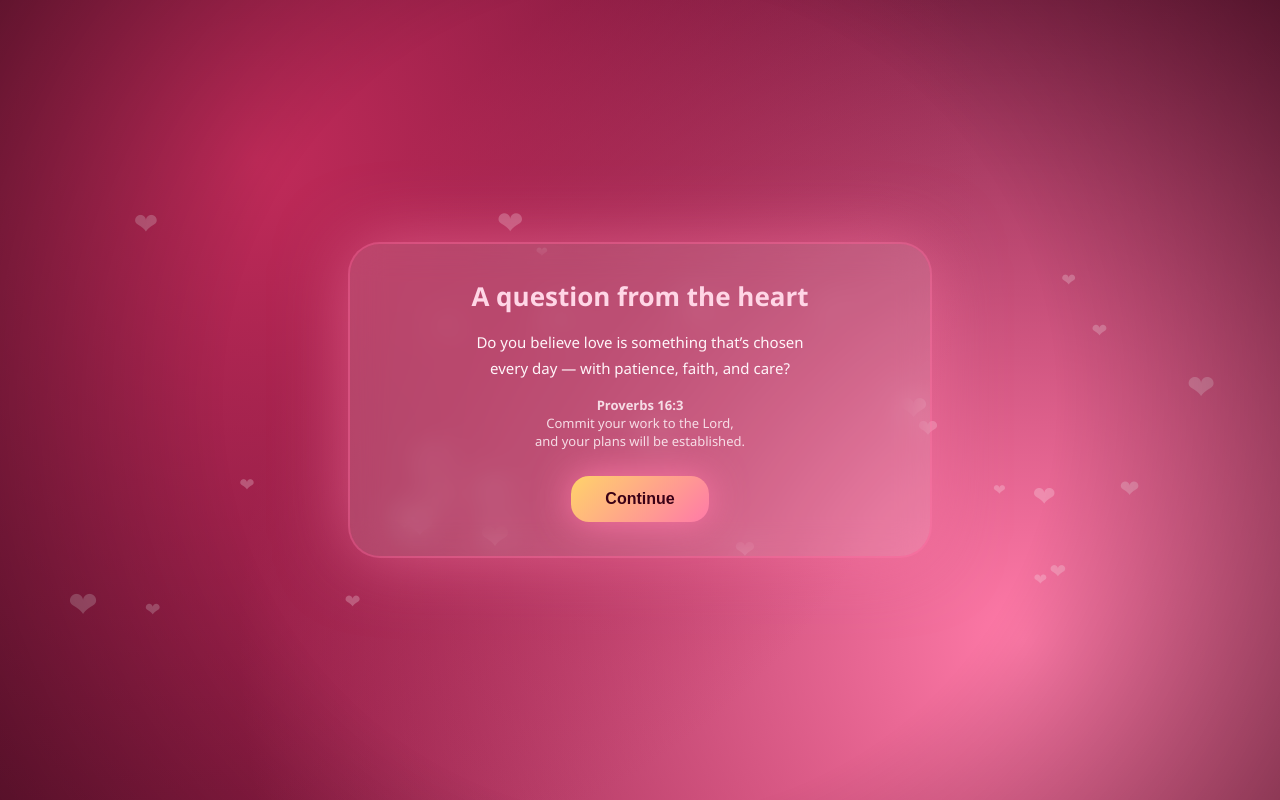
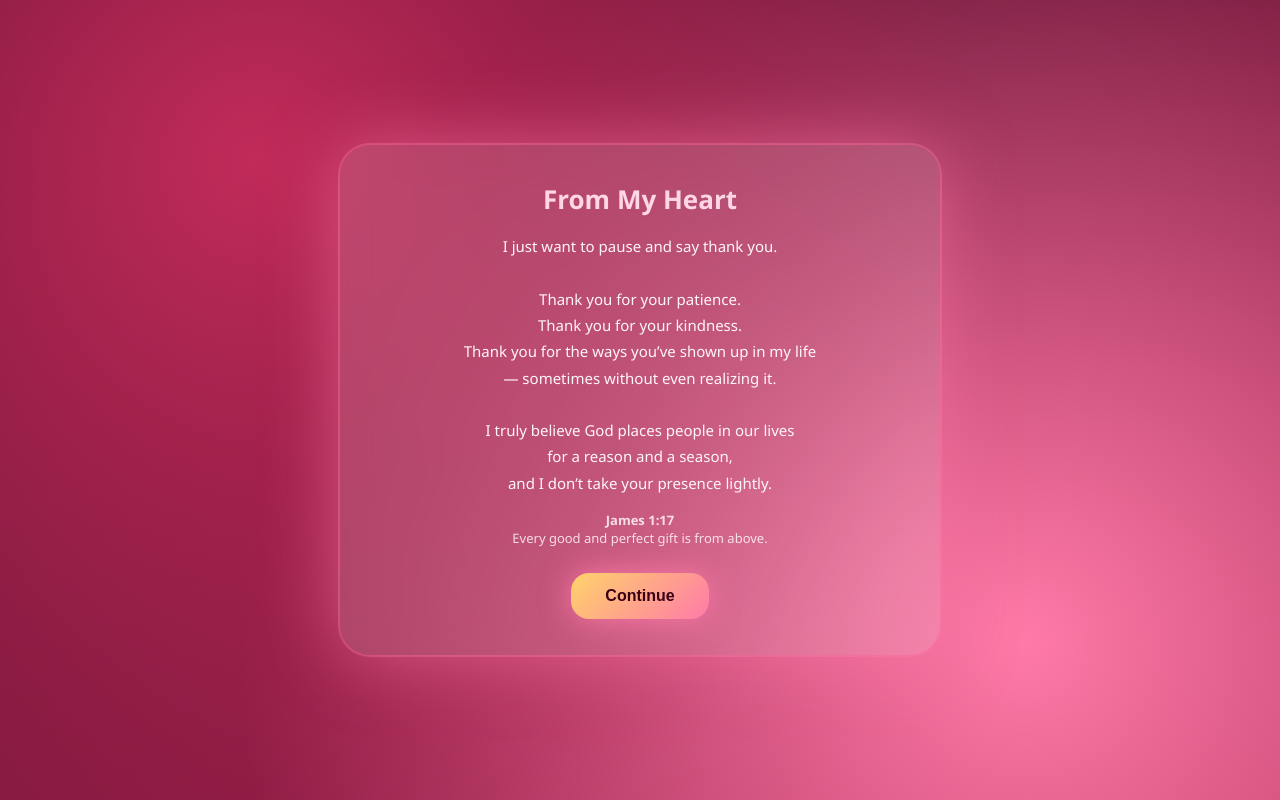
Before and after one commit to isaiahmccray8/songofsolomon4-7, a plain HTML site: page index.html in a window 1280 px wide. Both pictures are taken after a click on the button "Continue". Drawn offline with Linux system fonts and the light colour scheme.

Commit message:
Update index.html

```diff
--- a/index.html
+++ b/index.html
@@ -32,31 +32,10 @@ body{
   overflow:hidden;
 }
 
-body::after{
-  content:"";
-  position:fixed;
-  inset:0;
-  pointer-events:none;
-  background: radial-gradient(circle at center, transparent 55%, rgba(0,0,0,0.35));
-}
-
-/* floating hearts */
-.bgFloat{ position:fixed; inset:0; pointer-events:none; }
-.floatItem{
-  position:absolute;
-  opacity:0.25;
-  animation: floatUp linear infinite;
-}
-@keyframes floatUp{
-  from{transform:translateY(110vh)}
-  to{transform:translateY(-20vh)}
-}
-
-/* card */
-.wrap{ width:min(92vw,580px); }
+.wrap{ width:min(92vw,600px); }
 
 .card{
-  padding:34px;
+  padding:36px;
   border-radius:30px;
   background: rgba(255,255,255,0.14);
   backdrop-filter: blur(16px);
@@ -76,7 +55,7 @@ h1{
 p{
   margin-top:16px;
   font-size:15px;
-  line-height:1.7;
+  line-height:1.75;
 }
 
 .poem{
@@ -90,7 +69,6 @@ p{
   opacity:0.85;
 }
 
-/* buttons */
 button{
   margin-top:26px;
   border:none;
@@ -99,59 +77,30 @@ button{
   border-radius:18px;
   padding:14px 34px;
   font-size:16px;
-  transition:transform 120ms ease, box-shadow 120ms ease;
 }
-button:active{transform:scale(0.96)}
 
 .primary{
   background:linear-gradient(135deg, var(--gold), var(--rose));
   color:#3a0016;
   box-shadow:0 0 30px rgba(255,122,168,0.9);
-  animation:pulse 2.2s infinite;
-}
-
-@keyframes pulse{
-  0%{box-shadow:0 0 18px rgba(255,122,168,0.6)}
-  50%{box-shadow:0 0 40px rgba(255,122,168,1)}
-  100%{box-shadow:0 0 18px rgba(255,122,168,0.6)}
 }
 
 .secondary{
   background:transparent;
   color:var(--soft);
   border:2px solid rgba(255,214,230,0.85);
-  box-shadow:0 0 18px rgba(255,214,230,0.7);
 }
 
-/* sections */
 .section{ display:none; }
 
-.fade{
-  animation: fadeUp 600ms ease forwards;
-}
-@keyframes fadeUp{
-  from{opacity:0; transform:translateY(14px)}
-  to{opacity:1; transform:translateY(0)}
-}
-
-/* question area */
 .area{
   position:relative;
   height:150px;
   margin-top:22px;
 }
 
-.yesBtn{
-  position:absolute;
-  left:40px;
-  top:60px;
-}
-
-.noBtn{
-  position:absolute;
-  left:260px;
-  top:64px;
-}
+.yesBtn{ position:absolute; left:40px; top:60px; }
+.noBtn{ position:absolute; left:260px; top:64px; }
 
 canvas{ position:fixed; inset:0; pointer-events:none; }
 </style>
@@ -159,23 +108,28 @@ canvas{ position:fixed; inset:0; pointer-events:none; }
 
 <body>
 
-<div class="bgFloat" id="bgFloat"></div>
 <canvas id="confetti"></canvas>
 
 <div class="wrap">
   <div class="card">
 
     <!-- INTRO -->
-    <div class="section fade" id="intro">
+    <div class="section" id="intro">
       <h1 id="nameTitle"></h1>
 
       <p class="poem">
-        Love doesn’t rush.<br>
-        It listens before it speaks.<br>
-        It chooses intention over impulse,<br>
-        and meaning over moments.<br><br>
+        Love isn’t loud or rushed.<br>
+        It’s a gift — placed gently in our lives by God,<br>
+        meant to be handled with care.<br><br>
+
+        It shows up in patience,<br>
+        in presence,<br>
+        in choosing someone even on ordinary days.<br><br>
+
         This isn’t about pressure or perfection.<br>
-        It’s about care, honesty, and showing up gently.
+        It’s about intention.<br>
+        You matter to me, and I wanted you to feel that<br>
+        clearly, gently, honestly.
       </p>
 
       <div class="verse">
@@ -184,29 +138,38 @@ canvas{ position:fixed; inset:0; pointer-events:none; }
         hopes all things, endures all things.
       </div>
 
-      <button class="primary" id="toQuestion1">Continue</button>
+      <button class="primary" id="toThanks">Continue</button>
     </div>
 
-    <!-- QUESTION 1 -->
-    <div class="section fade" id="question1">
-      <h1>A question from the heart</h1>
+    <!-- THANK YOU -->
+    <div class="section" id="thanks">
+      <h1>From My Heart</h1>
+
       <p>
-        Do you believe love is something that’s chosen<br>
-        every day — with patience, faith, and care?
+        I just want to pause and say thank you.<br><br>
+
+        Thank you for your patience.<br>
+        Thank you for your kindness.<br>
+        Thank you for the ways you’ve shown up in my life<br>
+        — sometimes without even realizing it.<br><br>
+
+        I truly believe God places people in our lives<br>
+        for a reason and a season,<br>
+        and I don’t take your presence lightly.
       </p>
 
       <div class="verse">
-        <strong>Proverbs 16:3</strong><br>
-        Commit your work to the Lord,<br>
-        and your plans will be established.
+        <strong>James 1:17</strong><br>
+        Every good and perfect gift is from above.
       </div>
 
       <button class="primary" id="toValentine">Continue</button>
     </div>
 
-    <!-- VALENTINE -->
-    <div class="section fade" id="valentine">
-      <h1>Will you be my Valentine?</h1>
+    <!-- VALENTINE QUESTION -->
+    <div class="section" id="valentine">
+      <h1>A Question From the Heart</h1>
+      <p>Will you be my Valentine?</p>
 
       <div class="area" id="area">
         <button class="primary yesBtn" id="yesBtn">Yes</button>
@@ -215,7 +178,7 @@ canvas{ position:fixed; inset:0; pointer-events:none; }
     </div>
 
     <!-- FINAL -->
-    <div class="section fade" id="final">
+    <div class="section" id="final">
       <h1>You are so loved ❤</h1>
       <p>
         Thank you for choosing love.<br>
@@ -233,27 +196,26 @@ canvas{ position:fixed; inset:0; pointer-events:none; }
 
 <script>
 (() => {
-  const herName="Lisa"   // change name here
+  const herName="Lisa"
   nameTitle.textContent=herName
 
   intro.style.display="block"
 
-  toQuestion1.onclick=()=>{
+  toThanks.onclick=()=>{
     intro.style.display="none"
-    question1.style.display="block"
+    thanks.style.display="block"
   }
 
   toValentine.onclick=()=>{
-    question1.style.display="none"
+    thanks.style.display="none"
     valentine.style.display="block"
   }
 
-  /* NO button playful dodge */
   const phrases=[
     "You sure?",
-    "Think again ❤",
-    "Almost chose love",
-    "That’s not it 😌",
+    "Almost ❤",
+    "Think again",
+    "That’s not it",
     "Try the other one"
   ]
 
@@ -267,24 +229,12 @@ canvas{ position:fixed; inset:0; pointer-events:none; }
   noBtn.onmouseenter=moveNo
   noBtn.onclick=moveNo
 
-  /* floating hearts */
-  for(let i=0;i<30;i++){
-    const e=document.createElement("div")
-    e.className="floatItem"
-    e.textContent="❤"
-    e.style.left=Math.random()*100+"vw"
-    e.style.fontSize=14+Math.random()*22+"px"
-    e.style.animationDuration=12+Math.random()*18+"s"
-    bgFloat.appendChild(e)
-  }
-
-  /* confetti */
   const ctx=confetti.getContext("2d")
   const resize=()=>{confetti.width=innerWidth;confetti.height=innerHeight}
   resize(); addEventListener("resize",resize)
   let p=[]
   function burst(){
-    for(let i=0;i<220;i++){
+    for(let i=0;i<200;i++){
       p.push({
         x:innerWidth/2,y:innerHeight*0.35,
         vx:(Math.random()-0.5)*10,
```
